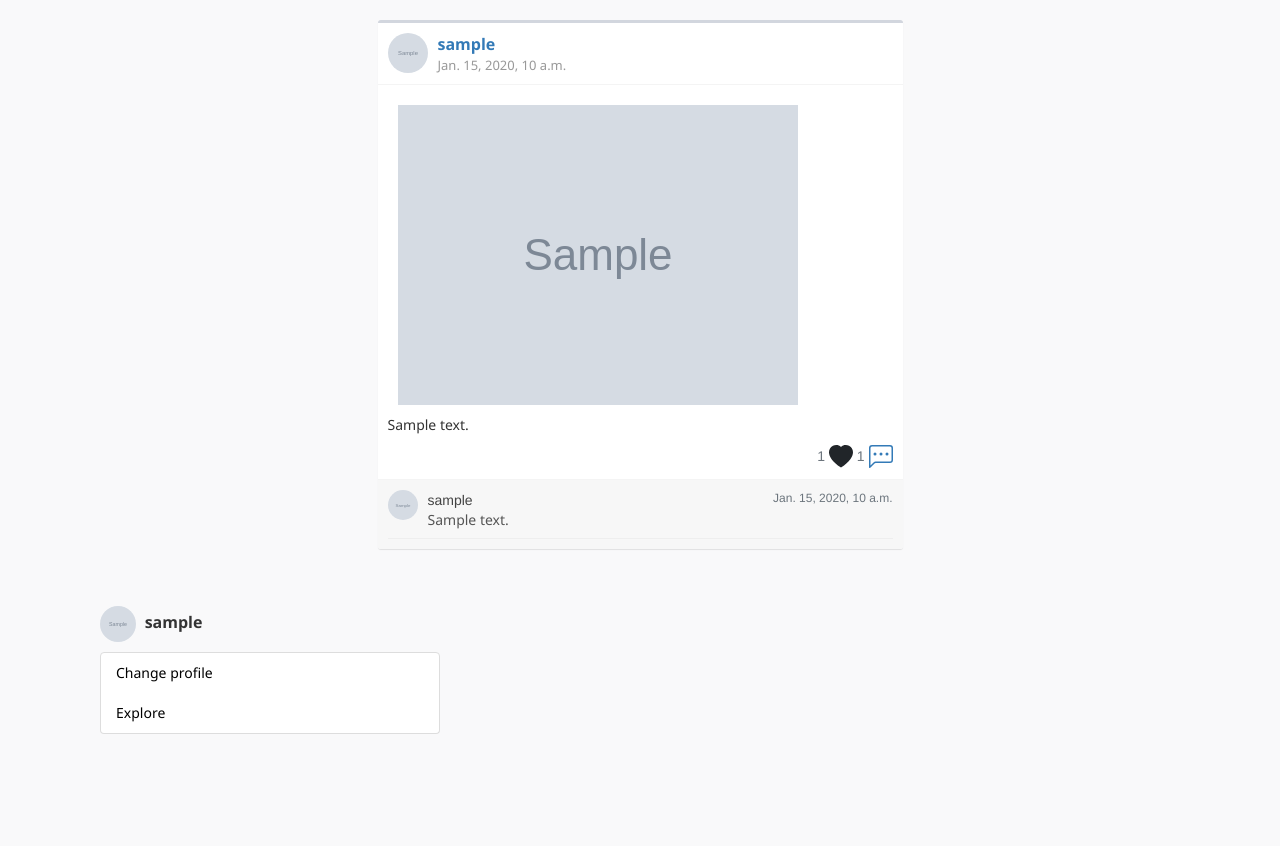
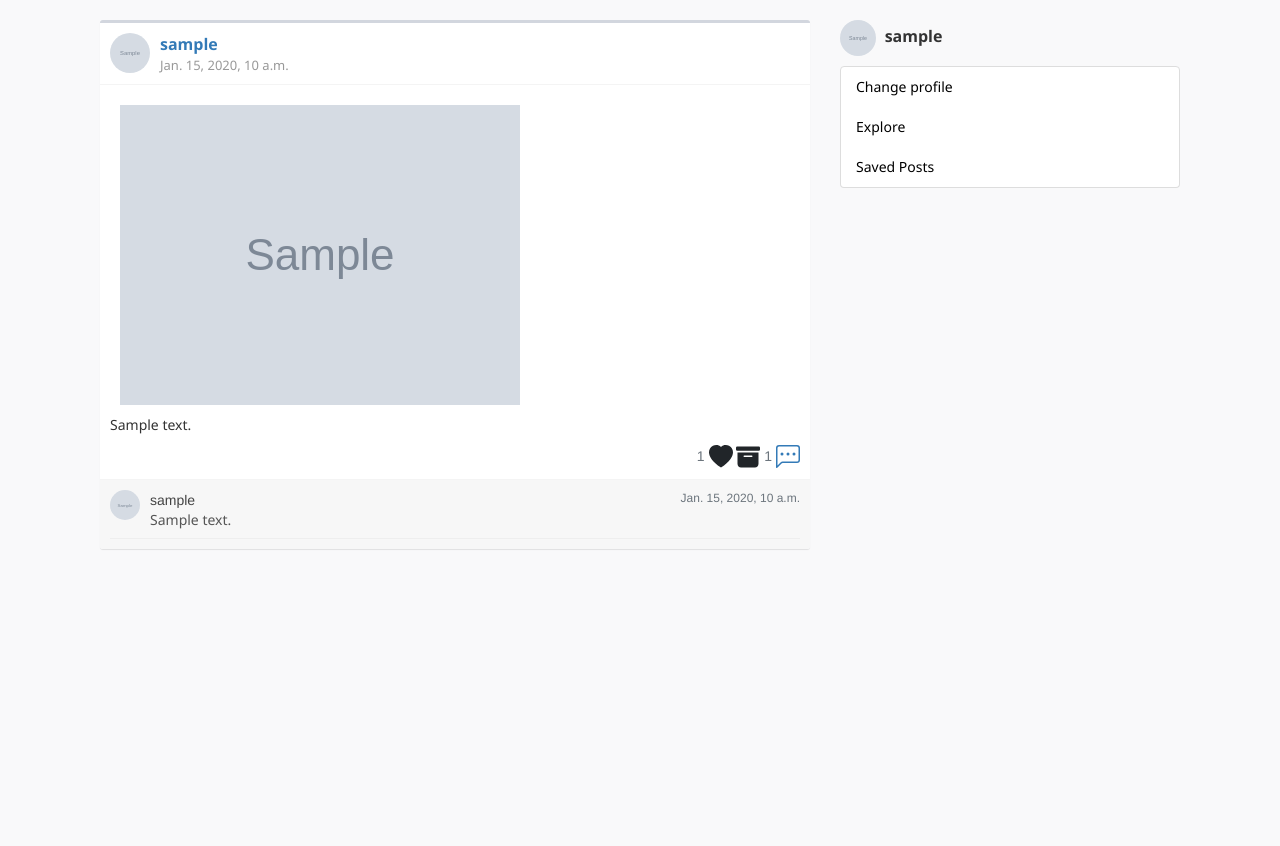
Before and after one commit to insmnia/instamiligram, a Django app: page / in a window 1280 px wide. Shown: the part 62-908 px from the top of the page. After the commit the page ends 612 px from the top, so only its background shows below. Run offline with Django 3.2, Linux system fonts and the light colour scheme; a user stored in the database is signed in; tables that the repository leaves empty hold one stand-in row (values such as "Sample post"); grey boxes marked "Sample" are stand-in pictures; some libraries are stand-ins or nearby versions.

Commit message:
Search system finished and saving posts

```diff
--- a/main/instagram/templates/instagram/_post.html
+++ b/main/instagram/templates/instagram/_post.html
@@ -2,12 +2,9 @@
 {% load static %}
 {% load instagram_tags %}
 <link rel="stylesheet" href="{% static 'css/card.css' %}">
-<div class="row container d-flex justify-content-center" style="padding-bottom: none; margin-bottom: 5%;">
-    <div class="col-md-6">
 <div class="box box-widget">
     <div class="box-header with-border">
-                <div class="user-block"> <img class="img-circle" src="{{object.author.profile.image.url}}"
-                        alt="User Image">
+        <div class="user-block"> <img class="img-circle" src="{{object.author.profile.image.url}}" alt="User Image">
             <span class="username"><a href="{% url 'user:profile' object.author.username %}"
                     data-abc="true">{{object.author.username}}</a></span>
             <span class="description">{{object.date_posted}}</span>
@@ -33,49 +30,44 @@
             {% else %}
             <button class="btn btn-link text-dark p-0 border-0 btn-outline-light" id="like-button"
                 value="{{ object.id }}">
-                        <svg xmlns="http://www.w3.org/2000/svg" width="24" height="24" fill="currentColor"
-                            class="bi bi-heart" viewBox="0 0 16 16">
+                <svg xmlns="http://www.w3.org/2000/svg" width="24" height="24" fill="currentColor" class="bi bi-heart"
+                    viewBox="0 0 16 16">
                     <path id="like-icon"
                         d="m8 2.748-.717-.737C5.6.281 2.514.878 1.4 3.053c-.523 1.023-.641 2.5.314 4.385.92 1.815 2.834 3.989 6.286 6.357 3.452-2.368 5.365-4.542 6.286-6.357.955-1.886.838-3.362.314-4.385C13.486.878 10.4.28 8.717 2.01L8 2.748zM8 15C-7.333 4.868 3.279-3.04 7.824 1.143c.06.055.119.112.176.171a3.12 3.12 0 0 1 .176-.17C12.72-3.042 23.333 4.867 8 15z" />
                 </svg>
             </button>
             {% endif %}
             {% else %}
-                    <a class="btn btn-link text-dark p-0 border-0 btn-outline-light"
-                        href="{% url 'user:register' %}"></a>
-                    <svg xmlns="http://www.w3.org/2000/svg" width="24" height="24" fill="currentColor"
-                        class="bi bi-heart" viewBox="0 0 16 16">
+            <a class="btn btn-link text-dark p-0 border-0 btn-outline-light" href="{% url 'user:register' %}"></a>
+            <svg xmlns="http://www.w3.org/2000/svg" width="24" height="24" fill="currentColor" class="bi bi-heart"
+                viewBox="0 0 16 16">
                 <path
                     d="m8 2.748-.717-.737C5.6.281 2.514.878 1.4 3.053c-.523 1.023-.641 2.5.314 4.385.92 1.815 2.834 3.989 6.286 6.357 3.452-2.368 5.365-4.542 6.286-6.357.955-1.886.838-3.362.314-4.385C13.486.878 10.4.28 8.717 2.01L8 2.748zM8 15C-7.333 4.868 3.279-3.04 7.824 1.143c.06.055.119.112.176.171a3.12 3.12 0 0 1 .176-.17C12.72-3.042 23.333 4.867 8 15z" />
             </svg>
+            {% endif %}
             <!-- Сохранение понравившихся постов -->
-                    {% have_saved object user as user_have_saved %}
+            {% have_saved object request.user as user_have_saved %}
             {% if user_have_saved %}
-                    <button class="btn btn-link text-dark p-0 border-0 btn-outline-light" id="like-button"
+            <button class="btn btn-link text-dark p-0 border-0 btn-outline-light" id="save-button"
                 value="{{ object.id }}">
-
-                        <svg xmlns="http://www.w3.org/2000/svg" width="16" height="16" fill="currentColor"
-                            class="bi bi-bookmark-check-fill" viewBox="0 0 16 16">
-                            <path fill-rule="evenodd"
-                                d="M2 15.5V2a2 2 0 0 1 2-2h8a2 2 0 0 1 2 2v13.5a.5.5 0 0 1-.74.439L8 13.069l-5.26 2.87A.5.5 0 0 1 2 15.5zm8.854-9.646a.5.5 0 0 0-.708-.708L7.5 7.793 6.354 6.646a.5.5 0 1 0-.708.708l1.5 1.5a.5.5 0 0 0 .708 0l3-3z" />
+                <svg xmlns="http://www.w3.org/2000/svg" width="24" height="24" fill="currentColor"
+                    class="bi bi-archive-fill" viewBox="0 0 16 16">
+                    <path id="save-icon"
+                        d="M12.643 15C13.979 15 15 13.845 15 12.5V5H1v7.5C1 13.845 2.021 15 3.357 15h9.286zM5.5 7h5a.5.5 0 0 1 0 1h-5a.5.5 0 0 1 0-1zM.8 1a.8.8 0 0 0-.8.8V3a.8.8 0 0 0 .8.8h14.4A.8.8 0 0 0 16 3V1.8a.8.8 0 0 0-.8-.8H.8z" />
                 </svg>
             </button>
             {% else %}
-                    <button class="btn btn-link text-dark p-0 border-0 btn-outline-light" id="like-button"
+            <button class="btn btn-link text-dark p-0 border-0 btn-outline-light" id="save-button"
                 value="{{ object.id }}">
-
-                        <svg xmlns="http://www.w3.org/2000/svg" width="16" height="16" fill="currentColor"
-                            class="bi bi-bookmark-plus" viewBox="0 0 16 16">
+                <svg xmlns="http://www.w3.org/2000/svg" width="24" height="24" fill="currentColor" class="bi bi-archive"
+                    viewBox="0 0 16 16">
                     <path
-                                d="M2 2a2 2 0 0 1 2-2h8a2 2 0 0 1 2 2v13.5a.5.5 0 0 1-.777.416L8 13.101l-5.223 2.815A.5.5 0 0 1 2 15.5V2zm2-1a1 1 0 0 0-1 1v12.566l4.723-2.482a.5.5 0 0 1 .554 0L13 14.566V2a1 1 0 0 0-1-1H4z" />
-                            <path
-                                d="M8 4a.5.5 0 0 1 .5.5V6H10a.5.5 0 0 1 0 1H8.5v1.5a.5.5 0 0 1-1 0V7H6a.5.5 0 0 1 0-1h1.5V4.5A.5.5 0 0 1 8 4z" />
+                        d="M0 2a1 1 0 0 1 1-1h14a1 1 0 0 1 1 1v2a1 1 0 0 1-1 1v7.5a2.5 2.5 0 0 1-2.5 2.5h-9A2.5 2.5 0 0 1 1 12.5V5a1 1 0 0 1-1-1V2zm2 3v7.5A1.5 1.5 0 0 0 3.5 14h9a1.5 1.5 0 0 0 1.5-1.5V5H2zm13-3H1v2h14V2zM5 7.5a.5.5 0 0 1 .5-.5h5a.5.5 0 0 1 0 1h-5a.5.5 0 0 1-.5-.5z" />
                 </svg>
             </button>
             {% endif %}
-                    {% endif %}
             <span class="text-muted">{{ object.comments.count }}</span>
-                    <a href="{% url 'instagram:post-detail' id=object.id %}">
+            <a href="{% url 'instagram:post-detail' object.id %}">
                 <svg xmlns="http://www.w3.org/2000/svg" width="24" height="24" fill="currentColor"
                     class="bi bi-chat-left-dots" viewBox="0 0 16 16">
                     <path
@@ -83,7 +75,8 @@
                     <path
                         d="M5 6a1 1 0 1 1-2 0 1 1 0 0 1 2 0zm4 0a1 1 0 1 1-2 0 1 1 0 0 1 2 0zm4 0a1 1 0 1 1-2 0 1 1 0 0 1 2 0z" />
                 </svg>
-                    </a></span>
+            </a>
+        </span>
     </div>
     <div class="box-footer box-comments">
         {% get_post_comments object as comments %}
@@ -95,17 +88,6 @@
             </div>
         </div>
         {% endfor %}
-            </div>
-            <!-- TODO сделать форму для комментов -->
-            <!-- <div class="box-footer">
-                <img class="img-responsive img-circle img-sm" src="{{request.user.profile.image.url}}" alt="Alt Text">
-                <form action="#" method="post">
-                    <div class="img-push">
-                        {% csrf_token %}
-                        {{form|crispy}}
-                </form>
-            </div> -->
-        </div>
     </div>
 </div>
 </div>
@@ -125,6 +107,7 @@
         }
         return cookieValue;
     }
+    // ajax like
     $(document).on('click', '#like-button', function (e) {
         e.preventDefault();
         $.ajax({
@@ -151,4 +134,30 @@
             }
         });
     })
+    // ajax save
+    $(document).on('click', '#save-button', function (e) {
+        e.preventDefault();
+        $.ajax({
+            type: 'POST',
+            url: '{% url "instagram:save" %}',
+            data: {
+                postid: $('#save-button').val(),
+                csrfmiddlewaretoken: getCookie('csrftoken'),
+                action: 'post'
+            },
+            success: function (json) {
+                attr = ''
+                if (json['saved']) {
+                    attr = 'M12.643 15C13.979 15 15 13.845 15 12.5V5H1v7.5C1 13.845 2.021 15 3.357 15h9.286zM5.5 7h5a.5.5 0 0 1 0 1h-5a.5.5 0 0 1 0-1zM.8 1a.8.8 0 0 0-.8.8V3a.8.8 0 0 0 .8.8h14.4A.8.8 0 0 0 16 3V1.8a.8.8 0 0 0-.8-.8H.8z'
+                }
+                else {
+                    attr = "M0 2a1 1 0 0 1 1-1h14a1 1 0 0 1 1 1v2a1 1 0 0 1-1 1v7.5a2.5 2.5 0 0 1-2.5 2.5h-9A2.5 2.5 0 0 1 1 12.5V5a1 1 0 0 1-1-1V2zm2 3v7.5A1.5 1.5 0 0 0 3.5 14h9a1.5 1.5 0 0 0 1.5-1.5V5H2zm13-3H1v2h14V2zM5 7.5a.5.5 0 0 1 .5-.5h5a.5.5 0 0 1 0 1h-5a.5.5 0 0 1-.5-.5z"
+                }
+                document.getElementById("save-icon").setAttribute("d", attr);
+            },
+            error: function (xhr, errmsg, err) {
+
+            }
+        });
+    })
 </script>
--- a/main/instagram/templates/instagram/layout.html
+++ b/main/instagram/templates/instagram/layout.html
@@ -89,7 +89,6 @@
     </nav>
   </header>
   <main role="main" class="container">
-    <div class="row">
     <div class="col-md-8">
       {% if messages %}
       {% for message in messages %}
@@ -101,7 +100,6 @@
       {% block content %}{% endblock %}
     </div>
     {% if user.is_authenticated %}
-
     <div class="col-md-4">
       <div class="content-section">
         <img src="{{ request.user.profile.image.url }}" alt="..."
@@ -113,12 +111,13 @@
               style="text-decoration: none;color:black">Change profile</a></li>
           <li class="list-group-item list-group-item-light"><a href="{% url 'instagram:explore' %}"
               style="text-decoration: none;color:black">Explore</a></li>
+          <li class="list-group-item list-group-item-light"><a href="{% url 'instagram:post-saved' %}"
+              style="text-decoration: none;color:black">Saved Posts</a></li>
         </ul>
         </p>
       </div>
     </div>
     {% endif %}
-    </div>
   </main>
   <!-- Optional JavaScript -->
   <!-- jQuery first, then Popper.js, then Bootstrap JS -->
@@ -145,6 +144,18 @@
     }
     return cookieValue;
   }
+  //
+  //
+  function redirect(id) {
+    loc = window.location.href.split('/');
+    tloc = '';
+    for (let i = 0; i < 3; i++) {
+      const element = loc[i];
+      tloc += loc[i] + '/';
+    }
+    window.location.replace(tloc + 'profile/' + id.innerHTML);
+  }
+  // ajax
   $(document).on('keyup', '#isearch', (e) => {
     if ($("#isearch").val() != '') {
       $.ajax({
@@ -159,11 +170,11 @@
           search = document.querySelector('#drp')
           $(search).empty();
           // TODO разобраться с поиском
+          id = 0
           json['users'].forEach(element => {
-            arr = ['<li role="presentation"><a role="menuitem" tabindex="-1" href="{% url ',
-              "'instagram:home' username=",
+            arr = ['<li role="presentation"><a role="menuitem" class="btn" onclick="redirect(this)" tabindex="-1" id="',
               element,
-              ' %}">',
+              '">',
               element,
               '</a></li>'
             ]
@@ -171,6 +182,7 @@
               'beforeend',
               arr.join("")
             );
+            id += 1
           });
         },
         error: function (xhr, errmsg, err) {
--- a/main/instagram/templatetags/tags.py
+++ b/main/instagram/templatetags/tags.py
@@ -16,4 +16,4 @@ def get_post_comments(post, *args, **kwargs):
 
 @register.simple_tag
 def have_saved(post,user,*args,**kwargs):
-    return user.profile.saved_posts.filter(id=post.id).exists()
+    return post.profiles.filter(id=user.id).exists()
--- a/main/instagram/urls.py
+++ b/main/instagram/urls.py
@@ -3,6 +3,8 @@ from .views import (
     PostCreateView,
     HomeView,
     PostDetailView,
+    SavePost,
+    SavedPostsView,
     UserPostListView,
     PostUpdateView,
     PostDeleteView,
@@ -23,6 +25,7 @@ urlpatterns = [
     path('post/<int:pk>/delete/', PostDeleteView.as_view(), name="post-delete"),
     path("like/", LikeView.as_view(), name="like"),
     path('explore', GlobalPostView.as_view(), name="explore"),
-    path('search', SearchUser.as_view(), name='search')
-
+    path('search', SearchUser.as_view(), name='search'),
+    path('save',SavePost.as_view(),name="save"),
+    path('post/saved',SavedPostsView.as_view(),name="post-saved")
 ]
--- a/main/instagram/views.py
+++ b/main/instagram/views.py
@@ -130,18 +130,41 @@ class LikeView(LoginRequiredMixin, View):
 class GlobalPostView(LoginRequiredMixin, View):
     def get(self, request, *args, **kwargs):
         posts = Post.objects.all().order_by('-date_posted')
-        paginator = Paginator(posts, 1)
-        page_number = request.GET.get('page')
-        page_obj = paginator.get_page(page_number)
         return render(
             request,
             "instagram/home.html",
             context={
                 'posts': posts,
-                'page_obj': page_obj
             }
         )
 
+class SavePost(LoginRequiredMixin,View):
+    def post(self,request,*args,**kwargs):
+        id = int(request.POST.get('postid'))
+        post = get_object_or_404(Post,id=id)
+        if post.profiles.filter(id=request.user.id).exists():
+            post.profiles.remove(request.user.profile)
+            saved=False
+        else:
+            post.profiles.add(request.user.profile)
+            saved=True
+        post.save()
+        return JsonResponse({'saved':saved})
+
+class SavedPostsView(LoginRequiredMixin,View):
+    def get(self,request,*args,**kwargs):
+        p = Post.objects.all()
+        posts = []
+        for post in p:
+            if post.profiles.filter(user=request.user).exists():
+                posts.append(post)
+        return render(
+            request,
+            "instagram/home.html",
+            context={
+                "posts":posts
+            }
+        )
 
 class SearchUser(View):
     def post(self, request, *args, **kwargs):
--- a/main/users/models.py
+++ b/main/users/models.py
@@ -14,7 +14,7 @@ class Profile(models.Model):
     following_count = models.IntegerField(default=0)
     following = models.ManyToManyField(
         User, blank=True, related_name='user_following', symmetrical=False)
-    saved_posts = models.ForeignKey(Post, on_delete=models.CASCADE, blank=True, null=True)
+    saved_posts = models.ForeignKey(Post, on_delete=models.CASCADE, blank=True, null=True,related_name='profiles')
 
     def __str__(self):
         return f"{self.user.username} Profile {self.followers.count()} {self.following.count()}"
```
Also changed, not shown: main/media/post_pics/20211002_152139_ap3IIZY.jpg (added), main/users/migrations/0011_alter_profile_saved_posts.py (added). Lines whose indentation alone changed are shown as unchanged.
